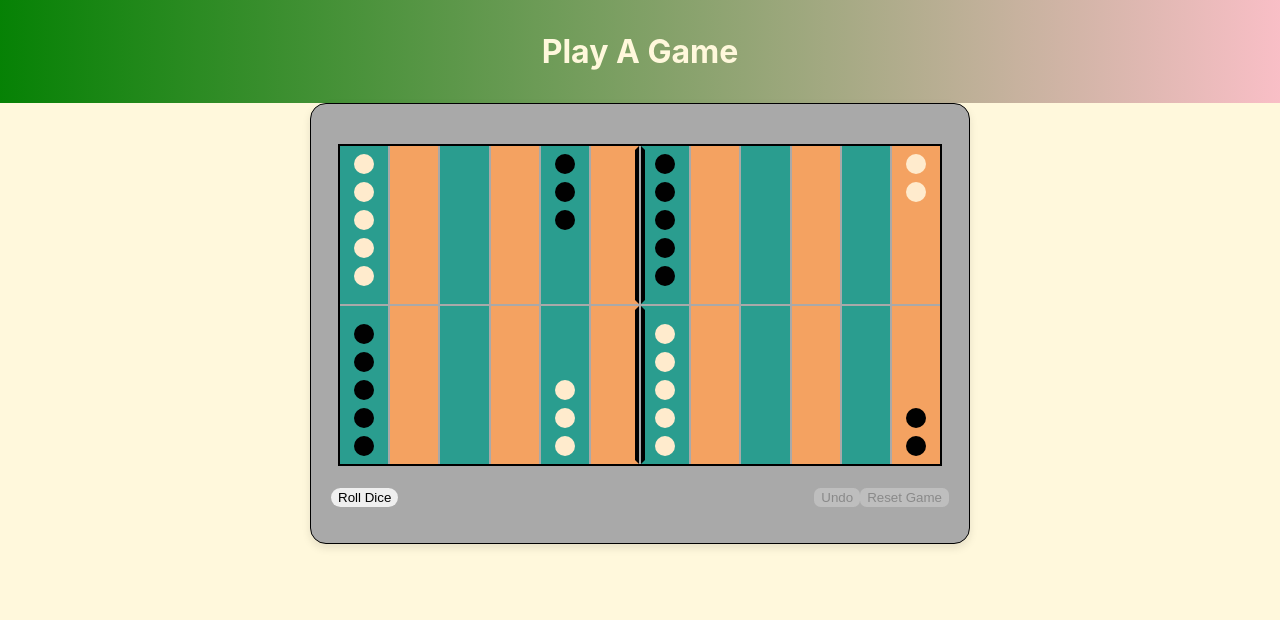
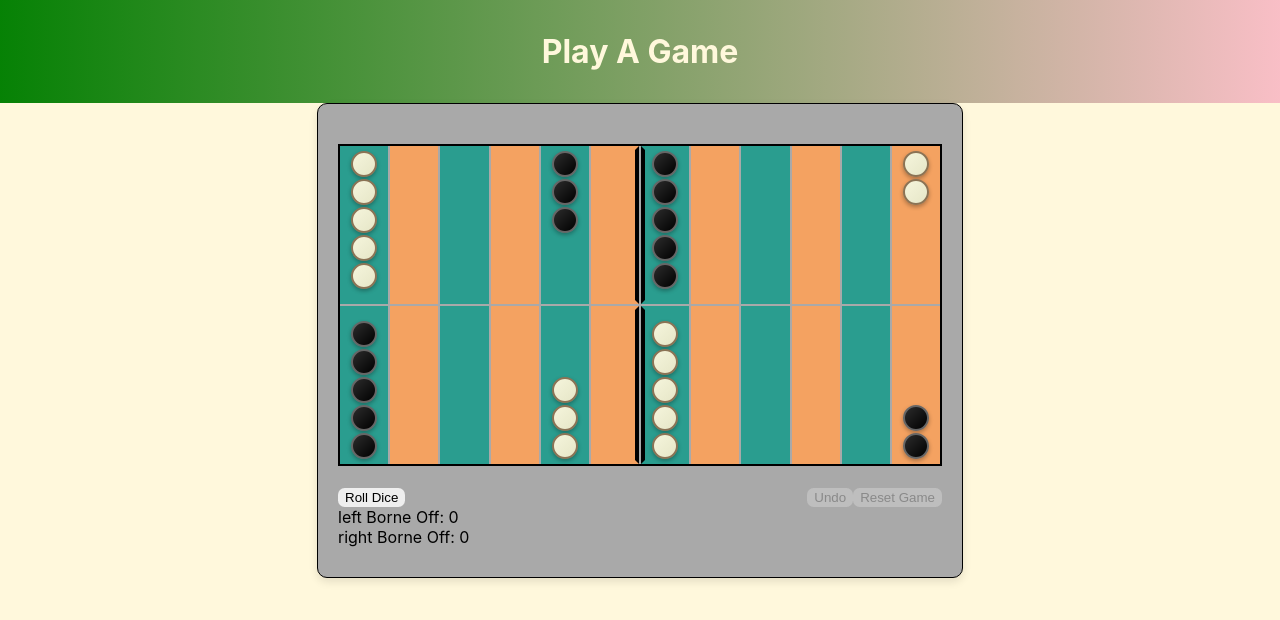
Before and after one commit to annmarie/play_a_game, a React (Vite) app: page /backgammon in a window 1280 px wide. Shown: the top 620 px of the page. Built offline with nearby package versions, Linux system fonts and the light colour scheme.

Commit message:
adding bearing off

```diff
--- a/src/Backgammon/Board/index.jsx
+++ b/src/Backgammon/Board/index.jsx
@@ -1,23 +1,31 @@
 import PropTypes from 'prop-types';
 import Point from '../Point'
-import './styles.css'
+import './style.css'
 
 const Board = ({ points, selectedSpot, potentialSpots, handleSpotClick }) => {
+  const handleBearOffClick = () => {
+    handleSpotClick({ id: -1 });
+  };
+
   return (
     <div className="backgammon-board">
-      {points.map((point) => {
-        const isSelected = selectedSpot === point.id;
-        const isPotential = potentialSpots.includes(point.id);
-        return (
-          <Point
-            key={point.id}
-            point={point}
-            onClick={handleSpotClick}
-            selected={isSelected}
-            potential={isPotential}
-          />
-        );
-      })}
+      {points.map((point) => (
+        <Point
+          key={point.id}
+          point={point}
+          onClick={handleSpotClick}
+          selected={selectedSpot === point.id ? true : false}
+          potential={potentialSpots.includes(point.id) ? true : false}
+        />
+      ))}
+      {potentialSpots.includes(-1) && (
+        <div
+          className="bear-off-area"
+          onClick={handleBearOffClick}
+        >
+          Bear Off
+        </div>
+      )}
     </div>
   );
 };
--- /dev/null
+++ b/src/Backgammon/Board/style.css
@@ -0,0 +1,32 @@
+
+.backgammon-board {
+  position: relative;
+  display: grid;
+  grid-template-columns: repeat(12, 1fr);
+  gap: 0.125em;
+  width: 37.5em;
+  margin: 1.25em auto;
+  border: 0.125em solid #000;
+}
+
+.bear-off-area {
+  position: absolute;
+  right: -5em;
+  top: 50%;
+  transform: translateY(-50%);
+  width: 4.375em;
+  height: 6.25em;
+  background-color: #f0f0f0;
+  border: 0.125em solid #333;
+  border-radius: 0.5em;
+  display: flex;
+  align-items: center;
+  justify-content: center;
+  cursor: pointer;
+  font-weight: bold;
+  color: #333;
+}
+
+.bear-off-area:hover {
+  background-color: #e0e0e0;
+}
--- a/src/Backgammon/Board/styles.css
+++ /dev/null
@@ -1,9 +0,0 @@
-
-.backgammon-board {
-  display: grid;
-  grid-template-columns: repeat(12, 1fr);
-  gap: 0.125em;
-  width: 37.5em;
-  margin: 1.25em auto;
-  border: 0.125em solid #000;
-}
--- a/src/Backgammon/Checker/styles.css
+++ b/src/Backgammon/Checker/styles.css
@@ -1,15 +1,31 @@
 .backgammon-game .checker {
-  width: 1.25em;
-  height: 1.25em;
-  background-color: #e76f51;
+  width: 1.375em;
+  height: 1.375em;
   border-radius: 50%;
-  margin: 0.25em auto;
+  margin: 0.0625em auto;
+  border: 0.125em solid #333;
+  cursor: pointer;
+  transition: all 0.2s ease;
+  box-shadow: 0 0.125em 0.25em rgba(0,0,0,0.3);
 }
 
 .backgammon-game .checker.player_left {
-  background-color: #ffebcd;
+  background: linear-gradient(135deg, #f5f5dc 0%, #e6e6c7 100%);
+  border-color: #8b7355;
 }
 
 .backgammon-game .checker.player_right {
-  background-color: #010101;
+  background: linear-gradient(135deg, #2c2c2c 0%, #000 100%);
+  border-color: #666;
 }
+
+.backgammon-game .checker:hover {
+  transform: scale(1.1);
+  box-shadow: 0 0.1875em 0.375em rgba(0,0,0,0.4);
+}
+
+.backgammon-game .checker.selected {
+  border-color: #ffd700;
+  border-width: 0.1875em;
+  box-shadow: 0 0 0.625em rgba(255,215,0,0.6);
+}
--- a/src/Backgammon/Dice/styles.css
+++ b/src/Backgammon/Dice/styles.css
@@ -1,6 +1,7 @@
+
 .backgammon-game .dice-container {
   display: flex;
-  gap: 1em;
+  gap: 0.625em;
   justify-content: center;
   align-items: center;
 }
--- a/src/Backgammon/index.jsx
+++ b/src/Backgammon/index.jsx
@@ -35,14 +35,15 @@ const Backgammon = () => {
 
   const handleSpotClick = useCallback(
     (point) => {
-      if (state.selectedSpot) {
+      if (state.selectedSpot && state.potentialSpots.includes(point.id)) {
         const fromPointId = state.selectedSpot;
         const toPointId = point.id;
         dispatch(makeMove({ fromPointId, toPointId }));
+      } else {
+        dispatch(selectSpot(point.id));
       }
-      dispatch(selectSpot(point.id));
     },
-    [state.selectedSpot, dispatch]
+    [state.selectedSpot, state.potentialSpots, dispatch]
   );
 
   return (
@@ -58,8 +59,13 @@ const Backgammon = () => {
       />
 
       <div className="backgammon-status">
+        {state.winner && (
+          <div className="winner-announcement">
+            🎉 Winner: <Checker player={state.winner} /> {state.winner}!
+          </div>
+        )}
+
         <div>
-
           {state.diceValue ? (
             <Dice diceValue={state.diceValue} />
           ) : (
@@ -68,6 +74,7 @@ const Backgammon = () => {
                 className="dice-button"
                 aria-label="Roll Dice"
                 onClick={() => dispatch(rollDice())}
+                disabled={state.winner}
               >
                 {ROLL_DICE_BUTTON_TEXT}
               </button>
@@ -75,7 +82,7 @@ const Backgammon = () => {
           )}
         </div>
 
-          {state.player && (
+        {state.player && !state.winner && (
           <div aria-label={`Current player ${state.player}`} >
             <div>
               Current Player <Checker player={state.player} />
@@ -100,7 +107,7 @@ const Backgammon = () => {
         <div>
           <button
             onClick={() => dispatch(undoRoll())}
-              disabled={state.player === null}
+            disabled={state.player === null || state.winner}
             aria-label="Undo last move"
           >
             {UNDO_BUTTON_TEXT}
@@ -108,11 +115,20 @@ const Backgammon = () => {
           <button
             className="reset-game"
             onClick={() => dispatch(resetGame())}
-              disabled={state.player === null}
+            disabled={state.player === null || state.winner}
             aria-label="Reset the game"
           >
             {RESET_BUTTON_TEXT}
           </button>
+        </div>
+      </div>
+
+      <div className="backgammon-borne-off">
+        <div>
+          {PLAYER_LEFT} Borne Off: {state.checkersBornOff[PLAYER_LEFT] || 0}
+        </div>
+        <div>
+          {PLAYER_RIGHT} Borne Off: {state.checkersBornOff[PLAYER_RIGHT] || 0}
         </div>
       </div>
       <div className="backgammon-bar">
--- a/src/Backgammon/slice.js
+++ b/src/Backgammon/slice.js
@@ -11,12 +11,13 @@ const MAX_HISTORY = 10;
 export const initialState = {
   points: initializeBoard(),
   checkersOnBar: { [PLAYER_LEFT]: 0, [PLAYER_RIGHT]: 0 },
+  checkersBornOff: { [PLAYER_LEFT]: 0, [PLAYER_RIGHT]: 0 },
   diceValue: null,
   player: null,
+  winner: null,
   selectedSpot: null,
   potentialSpots: [],
   potentialMoves: {},
-  history: [],
   pointsHistory: [],
   diceHistory: [],
   playerHistory: [],
@@ -33,7 +34,7 @@ export const slice = createSlice({
     rollDice: (state) => reduceRollDice(state),
     undoRoll: (state) => reduceUndo(state),
     togglePlayerRoll: (state) => ({ ...state, player: togglePlayer(state.player), diceValue: null }),
-    resetGame: () => ({ ...initialState, points: initializeBoard() }),
+    resetGame: () => ({ ...initialState, board: initializeBoard() }),
   },
 });
 
@@ -68,10 +69,19 @@ function reduceSelectSpot(state, action) {
     return state;
   }
 
+  const potentialSpots = state.potentialMoves[pointId] || [];
+
+  // Auto-complete move if only one potential spot
+  if (potentialSpots.length === 1) {
+    const toPointId = potentialSpots[0];
+    const moveDistance = Math.abs(pointId - toPointId);
+    return updateMoveCheckerState(state, selectedIndex, toPointId - 1, moveDistance);
+  }
+
   return {
     ...state,
     selectedSpot: pointId,
-    potentialSpots: state.potentialMoves[pointId] || []
+    potentialSpots
   };
 }
 
@@ -82,6 +92,22 @@ function reduceMoveChecker(state, { payload: { fromPointId, toPointId } }) {
     !player || !diceValue ||
     diceValue.length === 0
   ) return state;
+
+  // Handle bearing off
+  if (toPointId === -1) {
+    const fromIndex = points.findIndex((point) => point.id === fromPointId);
+    if (fromIndex === -1 || points[fromIndex].checkers < 1) return state;
+
+    // Calculate distance from home board edge for bearing off
+    const moveDistance = player === PLAYER_LEFT ? 25 - fromPointId : fromPointId;
+    const diceArray = [...diceValue]; // Convert from Immer proxy to plain array
+    const isValidDiceValue = diceArray.some(die => die >= moveDistance);
+
+    if (!isValidDiceValue) return state;
+
+    const usedDie = diceArray.find(die => die >= moveDistance);
+    return updateMoveCheckerState(state, fromIndex, -1, usedDie);
+  }
 
   const fromIndex = points.findIndex((point) => point.id === fromPointId);
   const toIndex = points.findIndex((point) => point.id === toPointId);
@@ -108,7 +134,10 @@ function updateMoveCheckerState(state, fromIndex, toIndex, moveDistance) {
     toIndex, fromIndex,
     state.player
   );
+
   const updatedCheckersOnBar = { ...state.checkersOnBar }
+  const updatedCheckersBornOff = { ...state.checkersBornOff }
+
   if (hasBarPlayer) {
     updatedCheckersOnBar[hasBarPlayer] = state.checkersOnBar[hasBarPlayer] || 0;
     updatedCheckersOnBar[hasBarPlayer] += 1;
@@ -116,6 +145,11 @@ function updateMoveCheckerState(state, fromIndex, toIndex, moveDistance) {
   if (fromIndex === INVALID_INDEX) {
     updatedCheckersOnBar[state.player] = state.checkersOnBar[state.player] || 1;
     updatedCheckersOnBar[state.player] -= 1;
+  }
+
+  // Handle bearing off
+  if (toIndex === -1) {
+    updatedCheckersBornOff[state.player] = (state.checkersBornOff[state.player] || 0) + 1;
   }
 
   const updatedDiceValue = state.diceValue.filter((dv, index) =>
@@ -130,84 +164,65 @@ function updateMoveCheckerState(state, fromIndex, toIndex, moveDistance) {
   );
 
   const moveInProcess = updatedDiceValue.length > 0;
-
-  const gameState = {
-    points: state.points,
-    checkersOnBar: state.checkersOnBar,
-    diceValue: state.diceValue,
-    player: state.player,
-    potentialMoves: state.potentialMoves,
-  };
-
-  const newHistory = [...state.history, gameState];
-  if (newHistory.length > MAX_HISTORY) {
-    newHistory.shift();
-  }
-
-  const newPointsHistory = [...state.pointsHistory, state.points];
-  const newDiceHistory = [...state.diceHistory, state.diceValue];
-  const newPlayerHistory = [...state.playerHistory, state.player];
-  const newCheckersOnBarHistory = [...state.checkersOnBarHistory, state.checkersOnBar];
-  const newPotentialMovesHistory = [...state.potentialMovesHistory, state.potentialMoves];
-
-  if (newPointsHistory.length > MAX_HISTORY) {
-    newPointsHistory.shift();
-    newDiceHistory.shift();
-    newPlayerHistory.shift();
-    newCheckersOnBarHistory.shift();
-    newPotentialMovesHistory.shift();
-  }
+  const winner = updatedCheckersBornOff[state.player] === 15 ? state.player : null;
 
   return {
     ...state,
     points: updatedPoints,
     checkersOnBar: updatedCheckersOnBar,
-    diceValue: moveInProcess ? updatedDiceValue : null,
-    player: moveInProcess ? state.player : togglePlayer(state.player),
-    potentialMoves: moveInProcess ? updatedPotentialMoves : {},
+    checkersBornOff: updatedCheckersBornOff,
+    winner,
+    diceValue: moveInProcess && !winner
+      ? updatedDiceValue
+      : initialState.diceValue,
+    player: moveInProcess && !winner
+      ? state.player
+      : winner ? null : togglePlayer(state.player),
+    potentialMoves: moveInProcess && !winner
+      ? updatedPotentialMoves
+      : initialState.potentialMoves,
     selectedSpot: null,
     potentialSpots: [],
-    history: newHistory,
-    pointsHistory: newPointsHistory,
-    diceHistory: newDiceHistory,
-    playerHistory: newPlayerHistory,
-    checkersOnBarHistory: newCheckersOnBarHistory,
-    potentialMovesHistory: newPotentialMovesHistory,
+
+    pointsHistory: [...state.pointsHistory, state.points].slice(-MAX_HISTORY),
+    checkersOnBarHistory: [...state.checkersOnBarHistory, state.checkersOnBar].slice(-MAX_HISTORY),
+    diceHistory: [...state.diceHistory, state.diceValue].slice(-MAX_HISTORY),
+    playerHistory: [...state.playerHistory, state.player].slice(-MAX_HISTORY),
+    potentialMovesHistory: [...state.potentialMovesHistory, state.potentialMoves].slice(-MAX_HISTORY),
   };
 }
 
 function reduceUndo(state) {
-  // If there's move history, undo the last move
-  if (state.history.length > 0) {
-    const previousState = state.history[state.history.length - 1];
-    const newHistory = state.history.slice(0, -1);
+  const previousActionState = getPreviousActionState(state);
+  const updatedHistoryState = updateHistoryState(state);
 
-    return {
-      ...state,
-      ...previousState,
-      selectedSpot: null,
-      potentialSpots: [],
-      history: newHistory,
-      pointsHistory: state.pointsHistory.slice(0, -1),
-      diceHistory: state.diceHistory.slice(0, -1),
-      playerHistory: state.playerHistory.slice(0, -1),
-      checkersOnBarHistory: state.checkersOnBarHistory.slice(0, -1),
-      potentialMovesHistory: state.potentialMovesHistory.slice(0, -1),
-    };
-  }
+  return {
+    ...state,
+    ...previousActionState,
+    ...updatedHistoryState,
+    selectedSpot: null,
+    potentialSpots: [],
+  };
+}
 
-  // If no move history but dice are rolled, undo the dice roll
-  if (state.diceValue !== null) {
-    return {
-      ...state,
-      diceValue: null,
-      potentialMoves: {},
-      selectedSpot: null,
-      potentialSpots: [],
-    };
-  }
+function getPreviousActionState(state) {
+  return {
+    points: state.pointsHistory[state.pointsHistory.length - 1] || initialState.points,
+    diceValue: state.diceHistory[state.diceHistory.length - 1] || initialState.diceValue,
+    player: state.playerHistory[state.playerHistory.length - 1] || initialState.player,
+    potentialMoves: state.potentialMovesHistory[state.potentialMovesHistory.length - 1] || initialState.potentialMoves,
+    checkersOnBar: state.checkersOnBarHistory[state.checkersOnBarHistory.length - 1] || initialState.checkersOnBar,
+  };
+}
 
-  return state;
+function updateHistoryState(state) {
+  return {
+    pointsHistory: state.pointsHistory.slice(0, -1),
+    diceHistory: state.diceHistory.slice(0, -1),
+    playerHistory: state.playerHistory.slice(0, -1),
+    potentialMovesHistory: state.potentialMovesHistory.slice(0, -1),
+    checkersOnBarHistory: state.checkersOnBarHistory.slice(0, -1),
+  };
 }
 
 function reduceRollDice(state) {
--- a/src/Backgammon/styles.css
+++ b/src/Backgammon/styles.css
@@ -1,15 +1,14 @@
 .backgammon-game {
   background-color: darkgray;
-  border-radius: 1em;
+  border-radius: 0.625em;
   border: 0.0625em solid black;
-  box-shadow: 0 0.25em 0.50em rgba(0, 0, 0, 0.1);
+  box-shadow: 0 0.25em 0.5em rgba(0, 0, 0, 0.1);
   padding: 1.25em;
-  width: 38.625em;
 }
 
 .backgammon-game .dice-button {
   width: 100%;
-  border-radius: 50em;
+  border-radius: 0.5em;
   border: 0.0625em solid transparent;
   cursor: pointer;
   height: fit-content;
@@ -17,7 +16,7 @@
 }
 
 .backgammon-game .dice-button:active {
-  outline: 0.50em auto black;
+  outline: 0.5em auto black;
 }
 
 .backgammon-game .backgammon-status {
@@ -28,11 +27,11 @@
 .backgammon-game .backgammon-bar {
   display: flex;
   justify-content: space-between;
-  padding-top: 1em;
+  padding-top: 0.625em;
 }
 
 .backgammon-game button:active {
-  outline: 0.50em auto #e76f51;
+  outline: 0.5em auto #e76f51;
 }
 
 .backgammon-game button:disabled {
--- a/src/Backgammon/utils.js
+++ b/src/Backgammon/utils.js
@@ -72,14 +72,38 @@ export const generatePointIndexMap = (player, indexBy = 'point') => {
  * @param {string} player - The current player ("PLAYER_RIGHT" or "PLAYER_LEFT").
  * @param {number} selectedIndex - The index of the selected point.
  * @param {number} die - The die roll.
- * @returns {number} The target point ID, or 0 if the target index is invalid.
+ * @returns {number} The target point ID, or -2 for bearing off, or -1 if invalid.
  */
 export const calculatePotentialMove = (player, selectedIndex, die) => {
   const pointIdToIndexMap = generatePointIndexMap(player, 'point');
   const indexToPointIdMap = generatePointIndexMap(player, 'index');
 
   const targetIndex = Math.abs(pointIdToIndexMap[selectedIndex] + die);
+
+  // Check for bearing off (moving beyond the board)
+  if (targetIndex >= 24) {
+    return -2; // Special value for bearing off
+  }
+
   return indexToPointIdMap[targetIndex] >= 0 ? indexToPointIdMap[targetIndex] : -1;
+};
+
+/**
+ * Checks if all player's checkers are in home board
+ * @param {Array} points - The board points
+ * @param {string} player - The player to check
+ * @param {Object} checkersOnBar - Checkers on bar
+ * @returns {boolean} True if all checkers are in home board
+ */
+export const canBearOff = (points, player, checkersOnBar) => {
+  if (checkersOnBar[player] > 0) return false;
+
+  const homeRange = player === PLAYER_LEFT ? [18, 23] : [6, 11];
+
+  return points.every((point, index) => {
+    if (point.player !== player) return true;
+    return index >= homeRange[0] && index <= homeRange[1];
+  });
 };
 
 /**
@@ -113,10 +137,17 @@ export function findPotentialMoves(points, player, diceValue, checkersOnBar) {
     return potentialMoves;
   }
 
+  const canBearOffNow = canBearOff(points, player, checkersOnBar);
+
   for (const point of points.filter(p => p.player === player)) {
     for (const die of dice) {
       const movePointId = calculatePotentialMove(player, point.id - 1, die);
-      if (movePointId >= 0) {
+
+      if (movePointId === -2 && canBearOffNow) {
+        // Bearing off
+        potentialMoves[point.id] = potentialMoves[point.id] || [];
+        potentialMoves[point.id].push(-1); // Special ID for bearing off
+      } else if (movePointId >= 0) {
         const targetPoint = points[movePointId];
         if (
           targetPoint.checkers === 0 ||
@@ -145,6 +176,19 @@ export function findPotentialMoves(points, player, diceValue, checkersOnBar) {
 export function moveCheckers(points, toIndex, fromIndex, player) {
   let hasBarPlayer = '';
   const updatedPoints = [...points];
+
+  // Handle bearing off (toIndex is -1)
+  if (toIndex === -1) {
+    if (fromIndex >= 0) {
+      updatedPoints[fromIndex] = {
+        ...updatedPoints[fromIndex],
+        checkers: updatedPoints[fromIndex].checkers - 1,
+        player: updatedPoints[fromIndex].checkers - 1 === 0 ? null : player,
+      };
+    }
+    return { updatedPoints, hasBarPlayer };
+  }
+
   const destinationPoint = points[toIndex] || -1;
   if (destinationPoint === -1) return { updatedPoints: points, hasBarPlayer }
   if (destinationPoint.checkers === 1 && destinationPoint.player !== player) {
```
Also changed, not shown: 1 other file (tests, documents, lock files or other folders). Lines whose indentation alone changed are shown as unchanged.
